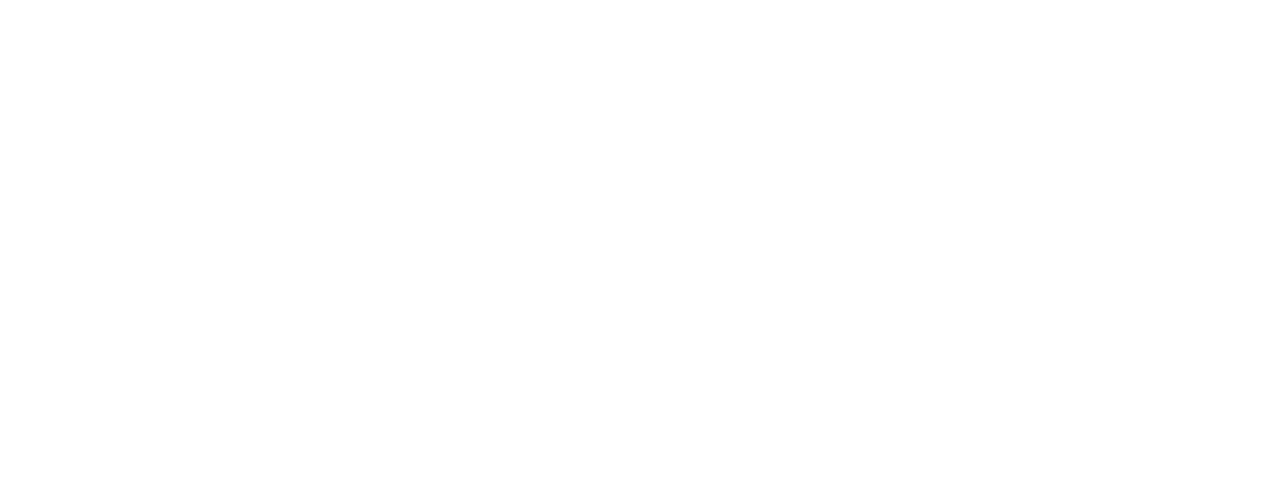
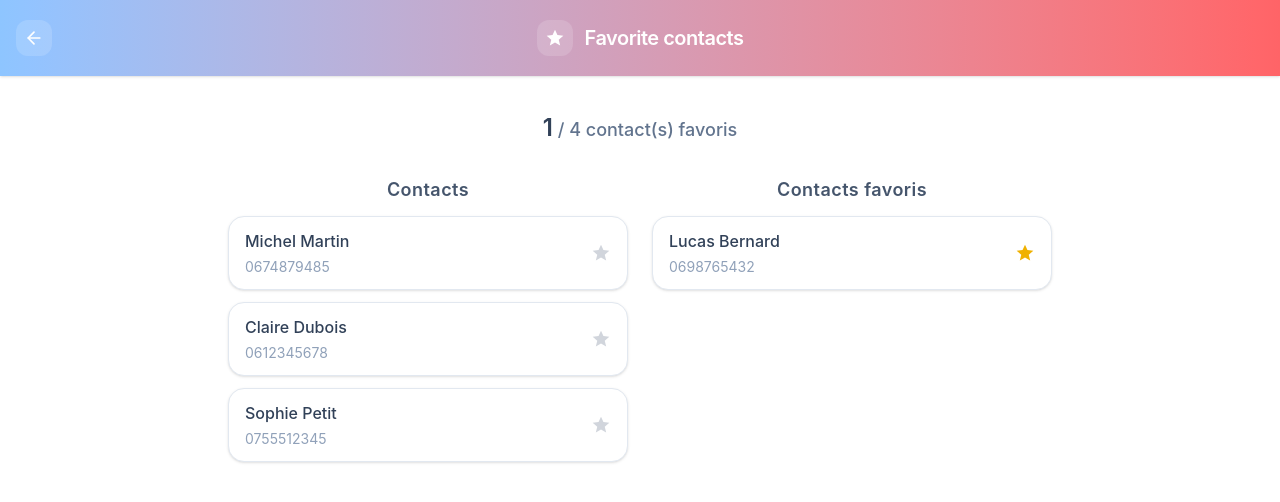
Before and after one commit to Mikat63/todo-list-react, a React (Vite) app: page /favoriteContacts in a window 1280 px wide. Before the commit this address had no page. Shown: the top 502 px of the page. Built offline with nearby package versions, Linux system fonts and the light colour scheme.

Commit message:
COMPLETED: favorite contacts finishe

```diff
--- a/src/components/App/App.jsx
+++ b/src/components/App/App.jsx
@@ -2,6 +2,7 @@
 import TodoList from "../ToDoList/TodoList.jsx";
 import QuoteGenerator from "../QuoteGenerator/QuoteGenerator.jsx";
 import Home from "../Home/Home.jsx";
+import FavoriteContacts from "../FavoriteContacts/FavoriteContacts.jsx";
 
 function App() {
   return (
@@ -9,6 +10,7 @@
       <Route path="/" element={<Home />}></Route>
       <Route path="/todoList" element={<TodoList />}></Route>
       <Route path="/QuoteGenerator" element={<QuoteGenerator />}></Route>
+      <Route path="/favoriteContacts" element={<FavoriteContacts />}></Route>
     </Routes>
   );
 }
--- /dev/null
+++ b/src/components/ContactItem/ContactItem.jsx
@@ -0,0 +1,34 @@
+function ContactItem({ lastName, firstName, phone, isFavorite, onClick }) {
+  return (
+    <li
+      tabindex="0"
+      className="w-full flex items-center justify-between gap-4 rounded-2xl shadow-sm border border-slate-200 px-4 py-3 bg-white transition-colors hover:border-slate-300 hover:scale-105 focus:scale-105 focus:outline-none"
+    >
+      <div className="flex flex-col gap-1">
+        <span className="font-medium text-slate-700">
+          {firstName} {lastName}
+        </span>
+        <span className="text-sm text-slate-400">{phone}</span>
+      </div>
+
+      <button
+        onClick={() => onClick(phone)}
+        type="button"
+        className="cursor-pointer transition-transform focus:outline-none focus:scale-110"
+      >
+        <svg
+          xmlns="http://www.w3.org/2000/svg"
+          viewBox="0 0 24 24"
+          fill="currentColor"
+          className={
+            "w-5 h-5 " + (isFavorite ? "text-yellow-500" : "text-gray-300")
+          }
+        >
+          <path d="M12 2l2.939 6.545 7.061.61-5.5 4.795 1.694 6.93L12 17.28l-6.194 3.6 1.694-6.93L2 9.155l7.061-.61z" />
+        </svg>
+      </button>
+    </li>
+  );
+}
+
+export default ContactItem;
--- /dev/null
+++ b/src/components/FavoriteContacts/FavoriteContacts.jsx
@@ -0,0 +1,131 @@
+import { useNavigate } from "react-router-dom";
+import Header from "../Header/Header";
+import { useState } from "react";
+import ContactItem from "../ContactItem/ContactItem";
+
+function FavoriteContacts() {
+  // navigate to home since back button in header
+  const navigate = useNavigate();
+
+  const [contacts, setContacts] = useState([
+    {
+      lastName: "Martin",
+      firstName: "Michel",
+      phone: "0674879485",
+      isFavorite: false,
+    },
+    {
+      lastName: "Dubois",
+      firstName: "Claire",
+      phone: "0612345678",
+      isFavorite: false,
+    },
+    {
+      lastName: "Bernard",
+      firstName: "Lucas",
+      phone: "0698765432",
+      isFavorite: true,
+    },
+    {
+      lastName: "Petit",
+      firstName: "Sophie",
+      phone: "0755512345",
+      isFavorite: false,
+    },
+  ]);
+
+  // this function update the contacts when user click on star button
+  function updateFavorite(key) {
+    const updateContacts = contacts.map((contact) => {
+      if (contact.phone === key) {
+        return { ...contact, isFavorite: !contact.isFavorite };
+      } else {
+        return contact;
+      }
+    });
+    setContacts(updateContacts);
+  }
+
+  const countFavoriteContacts = contacts.filter(
+    (contact) => contact.isFavorite,
+  ).length;
+
+  const noFavoriteContacts = contacts.filter(
+    (contact) => (contact.isFavorite === false),
+  );
+
+  const favoriteContacts = contacts.filter(
+    (contact) => (contact.isFavorite === true),
+  );
+
+  return (
+    <>
+      <Header
+        cssClass="from-blue-300 to-red-400"
+        onClick={() => navigate("/")}
+        icon={
+          <svg
+            xmlns="http://www.w3.org/2000/svg"
+            viewBox="0 0 24 24"
+            fill="currentColor"
+            className="w-5 h-5"
+          >
+            <path d="M12 2l2.939 6.545 7.061.61-5.5 4.795 1.694 6.93L12 17.28l-6.194 3.6 1.694-6.93L2 9.155l7.061-.61z" />
+          </svg>
+        }
+        title="Favorite contacts"
+      />
+
+      <main className="w-full flex flex-col gap-8 p-9 max-w-4xl mx-auto">
+        <span className="w-full text-center text-lg font-medium text-slate-500">
+          <span className="text-2xl font-semibold text-slate-700">
+            {countFavoriteContacts}
+          </span>{" "}
+          / {contacts.length} contact(s) favoris
+        </span>
+
+        <div className="w-full flex flex-col sm:flex-row gap-8 sm:gap-6 justify-between">
+          {/* non-favorite contacts container */}
+          <div className="flex-1 flex flex-col items-center gap-3">
+            <span className="text-lg font-semibold text-slate-600 tracking-wide">
+              Contacts
+            </span>
+            <ul className="w-full flex flex-col gap-3">
+              {noFavoriteContacts.map((contact) => (
+                <ContactItem
+                  key={contact.phone}
+                  lastName={contact.lastName}
+                  firstName={contact.firstName}
+                  phone={contact.phone}
+                  isFavorite={contact.isFavorite}
+                  onClick={updateFavorite}
+                />
+              ))}
+            </ul>
+          </div>
+
+          {/* favorite contacts container */}
+          <div className="flex-1 flex flex-col items-center gap-3">
+            <span className="text-lg font-semibold text-slate-600 tracking-wide">
+              Contacts favoris
+            </span>
+            <ul className="w-full flex flex-col gap-3">
+              {favoriteContacts.map((contact) => (
+                <ContactItem
+                  key={contact.phone}
+                  lastName={contact.lastName}
+                  firstName={contact.firstName}
+                  phone={contact.phone}
+                  isFavorite={contact.isFavorite}
+                  onClick={updateFavorite}
+                />
+              ))}
+            </ul>
+          </div>
+        </div>
+      </main>
+    </>
+  );
+}
+
+export default FavoriteContacts;
--- a/src/components/Home/Home.jsx
+++ b/src/components/Home/Home.jsx
@@ -24,6 +24,13 @@
           title="Quote Generator"
           onClick={() => navigate("/QuoteGenerator")}
         />
+
+        <Button
+          type="button"
+          cssClass="bg-linear-to-r from-indigo-600 to-violet-600 rounded-2xl shadow-sm px-6 py-4 font-medium text-white transition-all hover:shadow-lg hover:-translate-y-0.5 focus:outline-none focus:ring-2 focus:ring-indigo-300 focus:scale-105 cursor-pointer"
+          title="Favorite contacts"
+          onClick={() => navigate("/favoriteContacts")}
+        />
       </div>
     </main>
   );
```
